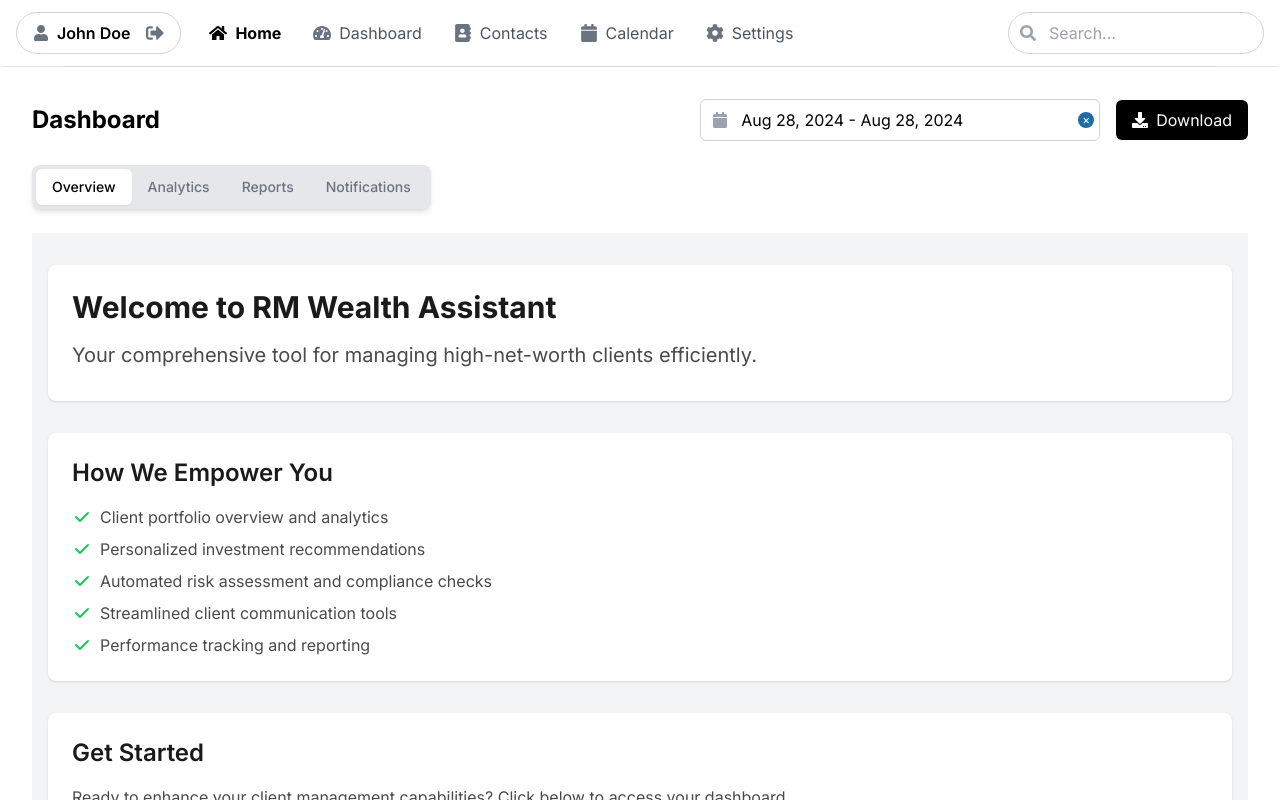
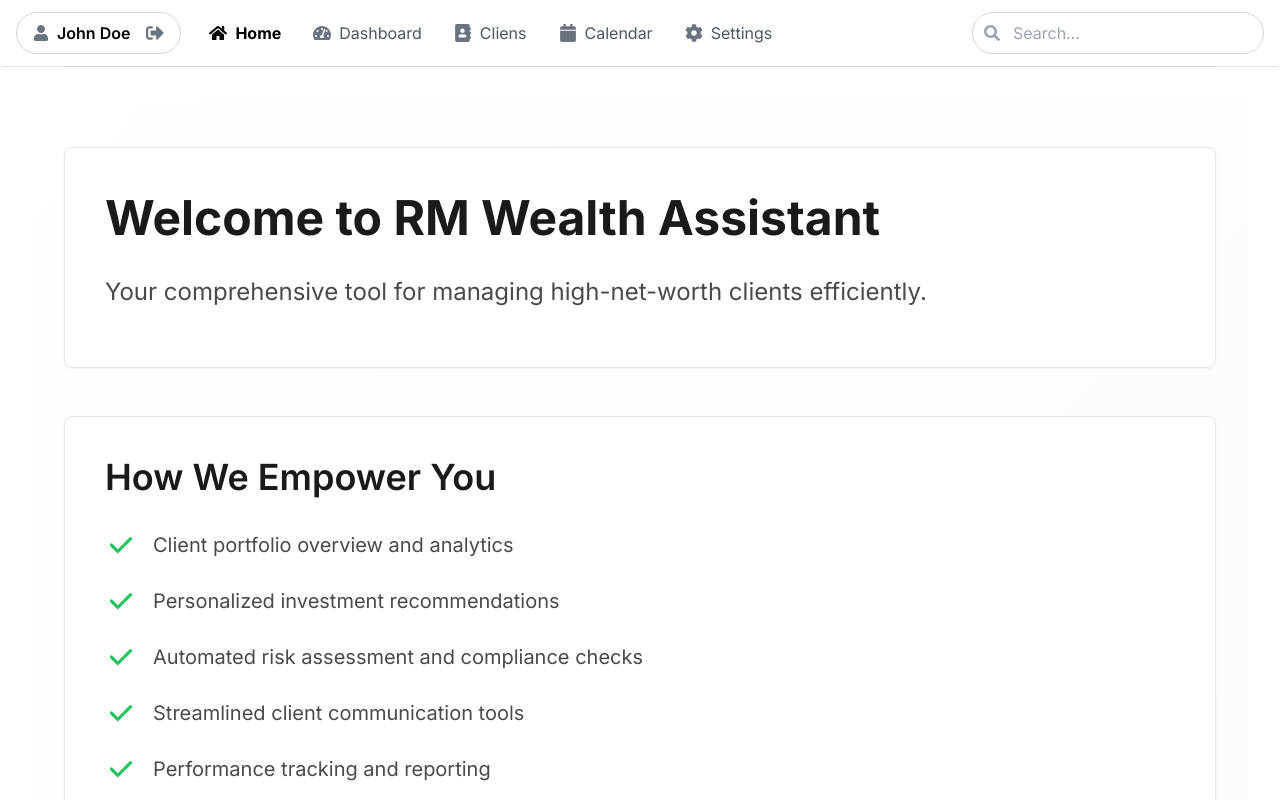
Before and after one commit to Qucy/wealth-assistant, a Next.js app: page /home in a window 1280 px wide. Built offline with nearby package versions, Linux system fonts and the light colour scheme.

Commit message:
update dashboard page

```diff
--- a/app/components/Layout.tsx
+++ b/app/components/Layout.tsx
@@ -2,20 +2,13 @@
 
 import Link from 'next/link';
 import { usePathname } from 'next/navigation';
-import { FaHome, FaTachometerAlt, FaAddressBook, FaCalendar, FaCog, FaSignOutAlt, FaUser, FaSearch, FaDownload } from 'react-icons/fa';
+import { FaHome, FaTachometerAlt, FaAddressBook, FaCalendar, FaCog, FaSignOutAlt, FaUser, FaSearch } from 'react-icons/fa';
 import { useState, useEffect } from 'react';
-import DatePicker from 'react-datepicker';
-import "react-datepicker/dist/react-datepicker.css";
-import { format } from 'date-fns';
+
 
 export default function Layout({ children }: { children: React.ReactNode }) {
   const pathname = usePathname();
   const [mounted, setMounted] = useState(false);
-  const [startDate, setStartDate] = useState('');
-  const [endDate, setEndDate] = useState('');
-  const [dateRange, setDateRange] = useState<[Date | null, Date | null]>([null, null]);
-  const [startDateRange, endDateRange] = dateRange;
-  const [activeTab, setActiveTab] = useState('Overview');
 
   useEffect(() => {
     setMounted(true);
@@ -24,7 +17,7 @@ export default function Layout({ children }: { children: React.ReactNode }) {
   const menuItems = [
     { path: '/home', icon: FaHome, label: 'Home' },
     { path: '/dashboard', icon: FaTachometerAlt, label: 'Dashboard' },
-    { path: '/contacts', icon: FaAddressBook, label: 'Contacts' },
+    { path: '/contacts', icon: FaAddressBook, label: 'Cliens' },
     { path: '/calendar', icon: FaCalendar, label: 'Calendar' },
     { path: '/settings', icon: FaCog, label: 'Settings' },
   ];
@@ -35,15 +28,6 @@ export default function Layout({ children }: { children: React.ReactNode }) {
   if (!mounted) {
     return null;
   }
-
-  const formatDateRange = (start: Date | null, end: Date | null) => {
-    if (start && end) {
-      return `${format(start, 'MMM dd, yyyy')} - ${format(end, 'MMM dd, yyyy')}`;
-    }
-    return '';
-  };
-
-  const tabs = ['Overview', 'Analytics', 'Reports', 'Notifications'];
 
   return (
     <div className="flex flex-col h-screen bg-white">
@@ -78,7 +62,7 @@ export default function Layout({ children }: { children: React.ReactNode }) {
               ))}
             </nav>
           </div>
-          <div className="relative ml-4 w-64">
+          <div className="relative ml-4 w-90">
             <input
               type="text"
               placeholder="Search..."
@@ -97,61 +81,6 @@ export default function Layout({ children }: { children: React.ReactNode }) {
       {/* Main Content */}
       <div className="flex-1 overflow-auto bg-white w-full">
         <div className="p-4 sm:p-6 md:p-8">
-          <div className="flex flex-col sm:flex-row items-start sm:items-center justify-between gap-4 mb-6">
-            {/* Add Dashboard title */}
-            <h1 className="text-2xl font-bold text-black">Dashboard</h1>
-            <div className="flex flex-col sm:flex-row items-start sm:items-center gap-4 w-full sm:w-auto">
-              <div className="relative w-full sm:w-[400px]">
-                <DatePicker
-                  selectsRange={true}
-                  startDate={startDateRange || new Date()}
-                  endDate={endDateRange || new Date()}
-                  onChange={(update: [Date | null, Date | null]) => {
-                    setDateRange(update);
-                  }}
-                  dateFormat="MMM dd, yyyy"
-                  className="!w-full border border-gray-300 rounded-md px-3 py-2 pl-10 focus:outline-none focus:ring-2 focus:ring-gray-200 text-black"
-                  placeholderText="Select date range"
-                  isClearable={true}
-                  customInput={
-                    <input
-                      type="text"
-                      value={formatDateRange(startDateRange, endDateRange)}
-                      readOnly
-                      className="w-full cursor-pointer"
-                      style={{ width: '100%', maxWidth: '100%' }}
-                    />
-                  }
-                  wrapperClassName="!w-full"
-                />
-                <FaCalendar className="absolute left-3 top-1/2 transform -translate-y-1/2 text-gray-400" />
-              </div>
-              <button className="bg-black text-white px-4 py-2 rounded-md flex items-center whitespace-nowrap">
-                <FaDownload className="mr-2" />
-                Download
-              </button>
-            </div>
-          </div>
-
-          {/* New Tab Button Row with enhanced shadows */}
-          <div className="mb-6">
-            <div className="inline-flex bg-gray-200 rounded-lg p-1 shadow-md">
-              {tabs.map((tab) => (
-                <button
-                  key={tab}
-                  className={`px-4 py-2 rounded-md text-sm font-medium transition-all duration-200 ${
-                    activeTab === tab
-                      ? 'bg-white text-black shadow-sm'
-                      : 'text-gray-500 hover:text-gray-800 hover:bg-gray-100'
-                  }`}
-                  onClick={() => setActiveTab(tab)}
-                >
-                  {tab}
-                </button>
-              ))}
-            </div>
-          </div>
-
           {children}
         </div>
       </div>
--- a/app/components/dashboard/RightColumn.tsx
+++ b/app/components/dashboard/RightColumn.tsx
@@ -1,10 +1,12 @@
-import { FaUser } from 'react-icons/fa';
+import { FaUser, FaUserTie, FaUserCircle } from 'react-icons/fa';
+import { IoPersonCircle } from 'react-icons/io5';
 
 interface Sale {
     id: number;
     customerName: string;
     customerEmail: string;
     amount: number;
+    gender: string;  // Add this new property
 }
 
 interface RightColumnProps {
@@ -12,6 +14,18 @@ interface RightColumnProps {
 }
 
 export default function RightColumn({ recentSales }: RightColumnProps) {
+    // Function to get appropriate icon based on gender
+    const getAvatarIcon = (gender: 'male' | 'female') => {
+        switch (gender) {
+            case 'male':
+                return <FaUserTie className="text-blue-500" size={24} />;
+            case 'female':
+                return <IoPersonCircle className="text-pink-500" size={24} />;
+            default:
+                return <FaUserCircle className="text-gray-500" size={24} />;
+        }
+    };
+
     return (
         <div className="lg:col-span-2">
             <section className="bg-white p-6 rounded-xl shadow-lg transition-transform transform hover:scale-105 border border-gray-200 h-full">
@@ -23,8 +37,8 @@ export default function RightColumn({ recentSales }: RightColumnProps) {
                             {recentSales.map(sale => (
                                 <tr key={sale.id} className="border-b border-gray-200 last:border-b-0">
                                     <td className="py-3 pr-4">
-                                        <div className="w-10 h-10 bg-gray-200 rounded-full flex items-center justify-center">
-                                            <FaUser className="text-gray-500" size={20} />
+                                        <div className="w-10 h-10 bg-gray-100 rounded-full flex items-center justify-center">
+                                            {getAvatarIcon(sale.gender as 'male' | 'female')}
                                         </div>
                                     </td>
                                     <td className="py-3">
--- a/app/dashboard/page.tsx
+++ b/app/dashboard/page.tsx
@@ -5,6 +5,10 @@ import Layout from '../components/Layout';
 import OverviewStats from '../components/dashboard/OverviewStats';
 import LeftColumn from '../components/dashboard/LeftColumn';
 import RightColumn from '../components/dashboard/RightColumn';
+import DatePicker from 'react-datepicker';
+import { format } from 'date-fns';
+import "react-datepicker/dist/react-datepicker.css";
+import { FaCalendar, FaDownload } from 'react-icons/fa';
 
 // Mock data interfaces
 interface OverviewStats {
@@ -70,11 +74,11 @@ const monthlyData = [
 
 // Dummy data for recentSales
 const recentSales = [
-  { id: 1, customerAvatar: 'https://i.pravatar.cc/40?img=1', customerName: 'John Doe', customerEmail: 'john@example.com', amount: 1500.00 },
-  { id: 2, customerAvatar: 'https://i.pravatar.cc/40?img=2', customerName: 'Jane Smith', customerEmail: 'jane@example.com', amount: 2750.50 },
-  { id: 3, customerAvatar: 'https://i.pravatar.cc/40?img=3', customerName: 'Bob Johnson', customerEmail: 'bob@example.com', amount: -500.25 },
-  { id: 4, customerAvatar: 'https://i.pravatar.cc/40?img=4', customerName: 'Alice Brown', customerEmail: 'alice@example.com', amount: 3200.75 },
-  { id: 5, customerAvatar: 'https://i.pravatar.cc/40?img=5', customerName: 'Charlie Wilson', customerEmail: 'charlie@example.com', amount: 1800.00 },
+  { id: 1, customerAvatar: 'https://i.pravatar.cc/40?img=1', customerName: 'John Doe', customerEmail: 'john@example.com', amount: 1500.00, gender: 'male' },
+  { id: 2, customerAvatar: 'https://i.pravatar.cc/40?img=2', customerName: 'Jane Smith', customerEmail: 'jane@example.com', amount: 2750.50, gender: 'female' },
+  { id: 3, customerAvatar: 'https://i.pravatar.cc/40?img=3', customerName: 'Bob Johnson', customerEmail: 'bob@example.com', amount: -500.25, gender: 'male' },
+  { id: 4, customerAvatar: 'https://i.pravatar.cc/40?img=4', customerName: 'Alice Brown', customerEmail: 'alice@example.com', amount: 3200.75, gender: 'female' },
+  { id: 5, customerAvatar: 'https://i.pravatar.cc/40?img=5', customerName: 'Charlie Wilson', customerEmail: 'charlie@example.com', amount: 1800.00, gender: 'male' },
 ];
 
 export default function Dashboard() {
@@ -84,6 +88,22 @@ export default function Dashboard() {
   const [recentActivities, setRecentActivities] = useState<Activity[]>([]);
   const [marketInsights, setMarketInsights] = useState<MarketInsight[]>([]);
   const [alerts, setAlerts] = useState<Alert[]>([]);
+
+  const [startDate, setStartDate] = useState('');
+  const [endDate, setEndDate] = useState('');
+  const [dateRange, setDateRange] = useState<[Date | null, Date | null]>([null, null]);
+  const [startDateRange, endDateRange] = dateRange;
+  const [activeTab, setActiveTab] = useState('Overview');
+
+  const formatDateRange = (start: Date | null, end: Date | null) => {
+    if (start && end) {
+      return `${format(start, 'MMM dd, yyyy')} - ${format(end, 'MMM dd, yyyy')}`;
+    }
+    return '';
+  };
+
+  const tabs = ['Overview', 'Analytics', 'Reports', 'Notifications'];
+
 
   useEffect(() => {
     // TODO: Replace with actual API calls
@@ -147,6 +167,64 @@ export default function Dashboard() {
 
   return (
     <Layout>
+
+      {/* Dashboard title and date range picker */}
+      <div className="flex flex-col sm:flex-row items-start sm:items-center justify-between gap-4 mb-6">
+        {/* Add Dashboard title */}
+        <h1 className="text-2xl font-bold text-black">Dashboard</h1>
+        <div className="flex flex-col sm:flex-row items-start sm:items-center gap-4 w-full sm:w-auto">
+          <div className="relative w-full sm:w-[400px]">
+            <DatePicker
+              selectsRange={true}
+              startDate={startDateRange || new Date()}
+              endDate={endDateRange || new Date()}
+              onChange={(update: [Date | null, Date | null]) => {
+                setDateRange(update);
+              }}
+              dateFormat="MMM dd, yyyy"
+              className="!w-full border border-gray-300 rounded-md px-3 py-2 pl-10 focus:outline-none focus:ring-2 focus:ring-gray-200 text-black"
+              placeholderText="Select date range"
+              isClearable={true}
+              customInput={
+                <input
+                  type="text"
+                  value={formatDateRange(startDateRange, endDateRange)}
+                  readOnly
+                  className="w-full cursor-pointer"
+                  style={{ width: '100%', maxWidth: '100%' }}
+                />
+              }
+              wrapperClassName="!w-full"
+            />
+            <FaCalendar className="absolute left-3 top-1/2 transform -translate-y-1/2 text-gray-400" />
+          </div>
+          <button className="bg-black text-white px-4 py-2 rounded-md flex items-center whitespace-nowrap">
+            <FaDownload className="mr-2" />
+            Download
+          </button>
+        </div>
+      </div>
+
+      {/* New Tab Button Row with enhanced shadows */}
+      <div className="mb-6">
+        <div className="inline-flex bg-gray-200 rounded-lg p-1 shadow-md">
+          {tabs.map((tab) => (
+            <button
+              key={tab}
+              className={`px-4 py-2 rounded-md text-sm font-medium transition-all duration-200 ${
+                activeTab === tab
+                  ? 'bg-white text-black shadow-sm'
+                  : 'text-gray-500 hover:text-gray-800 hover:bg-gray-100'
+              }`}
+              onClick={() => setActiveTab(tab)}
+            >
+              {tab}
+            </button>
+          ))}
+        </div>
+      </div>
+
+
       <OverviewStats stats={stats} />
 
       <div className="grid grid-cols-1 lg:grid-cols-4 gap-6">
--- a/app/home/page.tsx
+++ b/app/home/page.tsx
@@ -4,16 +4,17 @@ import Link from 'next/link';
 export default function Home() {
   return (
     <Layout>
-      <div className="flex flex-col min-h-screen bg-gray-100">
-        <main className="flex-grow container mx-auto px-4 py-8">
-          <div className="bg-white p-6 rounded-lg shadow mb-8">
-            <h1 className="text-3xl font-bold mb-4 text-gray-900">Welcome to RM Wealth Assistant</h1>
-            <p className="text-xl mb-2 text-gray-700">Your comprehensive tool for managing high-net-worth clients efficiently.</p>
+      <div className="flex flex-col min-h-screen bg-gradient-to-br from-white to-gray-50">
+        <main className="flex-grow container mx-auto px-4 py-12">
+          <div className="max-w-6xl mx-auto">
+            <div className="border border-gray-200 p-10 rounded-lg shadow-sm mb-12 bg-white transform transition-all duration-300 hover:shadow-md">
+              <h1 className="text-5xl font-bold mb-6 text-gray-900 leading-tight">Welcome to RM Wealth Assistant</h1>
+              <p className="text-2xl mb-4 text-gray-700 leading-relaxed">Your comprehensive tool for managing high-net-worth clients efficiently.</p>
             </div>
 
-          <div className="bg-white p-6 rounded-lg shadow mb-8">
-            <h2 className="text-2xl font-semibold mb-4 text-gray-900">How We Empower You</h2>
-            <ul className="space-y-2">
+            <div className="border border-gray-200 p-10 rounded-lg shadow-sm mb-12 bg-white transform transition-all duration-300 hover:shadow-md">
+              <h2 className="text-4xl font-semibold mb-8 text-gray-900">How We Empower You</h2>
+              <ul className="space-y-6">
                 {[
                   'Client portfolio overview and analytics',
                   'Personalized investment recommendations',
@@ -21,8 +22,8 @@ export default function Home() {
                   'Streamlined client communication tools',
                   'Performance tracking and reporting'
                 ].map((item, index) => (
-                <li key={index} className="flex items-center text-gray-700">
-                  <svg className="w-5 h-5 mr-2 text-green-500" fill="currentColor" viewBox="0 0 20 20">
+                  <li key={index} className="flex items-center text-gray-700 text-xl">
+                    <svg className="w-8 h-8 mr-4 text-green-500 flex-shrink-0" fill="currentColor" viewBox="0 0 20 20">
                       <path fillRule="evenodd" d="M16.707 5.293a1 1 0 010 1.414l-8 8a1 1 0 01-1.414 0l-4-4a1 1 0 011.414-1.414L8 12.586l7.293-7.293a1 1 0 011.414 0z" clipRule="evenodd" />
                     </svg>
                     {item}
@@ -31,20 +32,21 @@ export default function Home() {
               </ul>
             </div>
 
-          <div className="bg-white p-6 rounded-lg shadow mb-8">
-            <h2 className="text-2xl font-semibold mb-4 text-gray-900">Get Started</h2>
-            <p className="mb-6 text-gray-700">Ready to enhance your client management capabilities? Click below to access your dashboard.</p>
+            <div className="border border-gray-200 p-10 rounded-lg shadow-sm mb-12 bg-white transform transition-all duration-300 hover:shadow-md">
+              <h2 className="text-4xl font-semibold mb-6 text-gray-900">Get Started</h2>
+              <p className="mb-10 text-gray-700 text-xl leading-relaxed">Ready to enhance your client management capabilities? Access your dashboard to unlock the full potential of RM Wealth Assistant.</p>
               <Link href="/dashboard" passHref>
-              <button className="bg-green-600 hover:bg-green-700 text-white font-bold py-3 px-6 rounded-lg transition duration-300 ease-in-out">
+                <button className="bg-green-600 hover:bg-green-700 text-white font-bold py-5 px-10 rounded-lg text-xl transition duration-300 ease-in-out transform hover:-translate-y-1 hover:shadow-lg">
                   Access RM Dashboard
                 </button>
               </Link>
             </div>
+          </div>
         </main>
 
-        <footer className="bg-white text-gray-600 py-6 shadow-inner">
+        <footer className="bg-white text-gray-600 py-8 border-t border-gray-200">
           <div className="container mx-auto px-4 text-center">
-            <p>&copy; 2023 RM Wealth Assistant. All rights reserved.</p>
+            <p className="text-base">&copy; 2023 RM Wealth Assistant. All rights reserved.</p>
           </div>
         </footer>
       </div>
```
Lines whose indentation alone changed are shown as unchanged.
